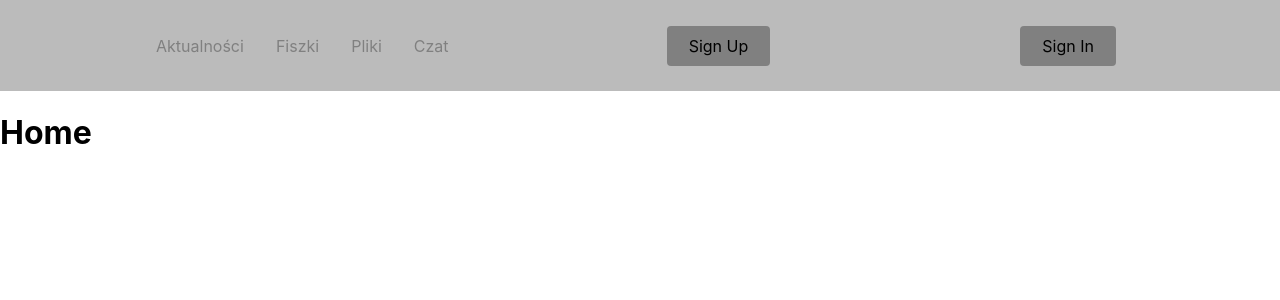
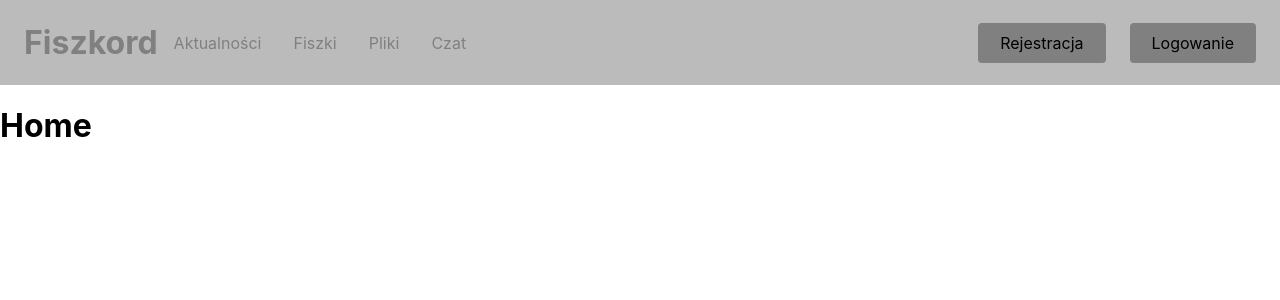
Before and after one commit to Olcia90079/FiszkordFront, a React (Create React App) app in the folder fiszkord_front/: page / in a window 1280 px wide. Shown: the top 300 px of the page. Built offline with nearby package versions, Linux system fonts and the light colour scheme.

Commit message:
fixed navbar

```diff
--- a/fiszkord_front/src/components/Navbar/NavbarElements.js
+++ b/fiszkord_front/src/components/Navbar/NavbarElements.js
@@ -1,13 +1,26 @@
 import { FaBars } from "react-icons/fa";
 import { NavLink as Link } from "react-router-dom";
 import styled from "styled-components";
+
+
+// Logo - Fiszkord które jest linkiem do strony głównej i znajduje się po lewej stronie
+
+export const Logo = styled(Link)`
+    color: #808080;
+    cursor: pointer;
+    font-size: 2rem;
+    display: flex;
+    align-items: center;
+    margin-left: 24px;
+    font-weight: bold;
+    text-decoration: none;
+`;
 
 export const Nav = styled.nav`
     background: #bbbbbb;
     height: 85px;
     display: flex;
     justify-content: space-between;
-    padding: 0.2rem calc((100vw - 1000px) / 2);
     z-index: 12;
     /* Third Nav */
     /* justify-content: flex-start; */
@@ -59,8 +72,8 @@ export const NavBtn = styled.nav`
     align-items: center;
     margin-right: 24px;
     /* Third Nav */
-    /* justify-content: flex-end;
-  width: 100vw; */
+    justify-content: flex-end;
+    width: 100vw;
     @media screen and (max-width: 768px) {
         display: none;
     }
--- a/fiszkord_front/src/components/Navbar/index.js
+++ b/fiszkord_front/src/components/Navbar/index.js
@@ -6,6 +6,7 @@ import {
     NavMenu,
     NavBtn,
     NavBtnLink,
+    Logo,
 } from "./NavbarElements";
 
 const Navbar = () => {
@@ -14,17 +15,22 @@ const Navbar = () => {
             <Nav>
                 <Bars />
 
+                <Logo to="/">
+                    Fiszkord
+                </Logo>
+
                 <NavMenu>
-                    <NavLink to="/aktualnosci" >
+
+                    <NavLink to="/aktualnosci">
                         Aktualności
                     </NavLink>
-                    <NavLink to="/fiszki" activeStyle>
+                    <NavLink to="/fiszki">
                         Fiszki
                     </NavLink>
-                    <NavLink to="/pliki" activeStyle>
+                    <NavLink to="/pliki">
                         Pliki
                     </NavLink>
-                    <NavLink to="/czat" activeStyle>
+                    <NavLink to="/czat">
                         Czat
                     </NavLink>
                     {/* Second Nav */}
@@ -32,12 +38,10 @@ const Navbar = () => {
                 </NavMenu>
                 <NavBtn>
                     <NavBtnLink to="/signup">
-                        Sign Up
+                        Rejestracja
                     </NavBtnLink>
-                </NavBtn>
-                <NavBtn>
                     <NavBtnLink to="/signin">
-                        Sign In
+                        Logowanie
                     </NavBtnLink>
                 </NavBtn>
             </Nav>
```
Also changed, not shown: fiszkord_front/src/components/pages/signIn.js (added), fiszkord_front/src/components/pages/signUp.js (added).
